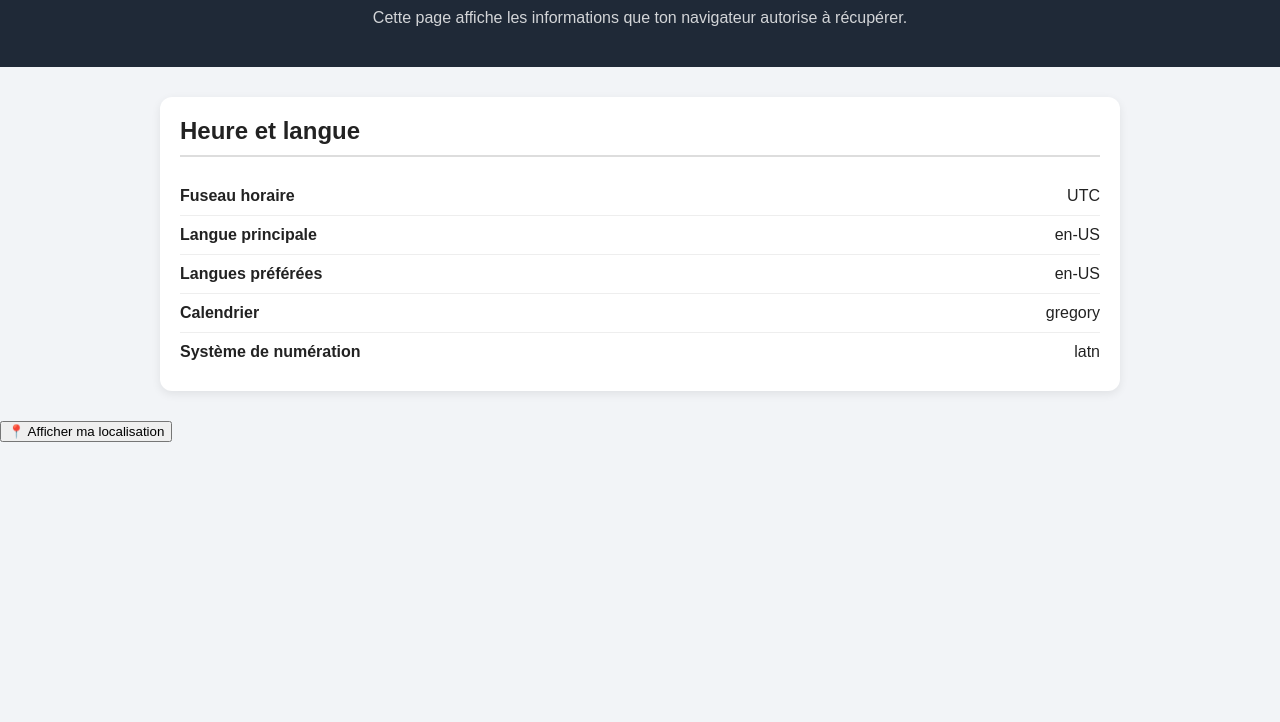
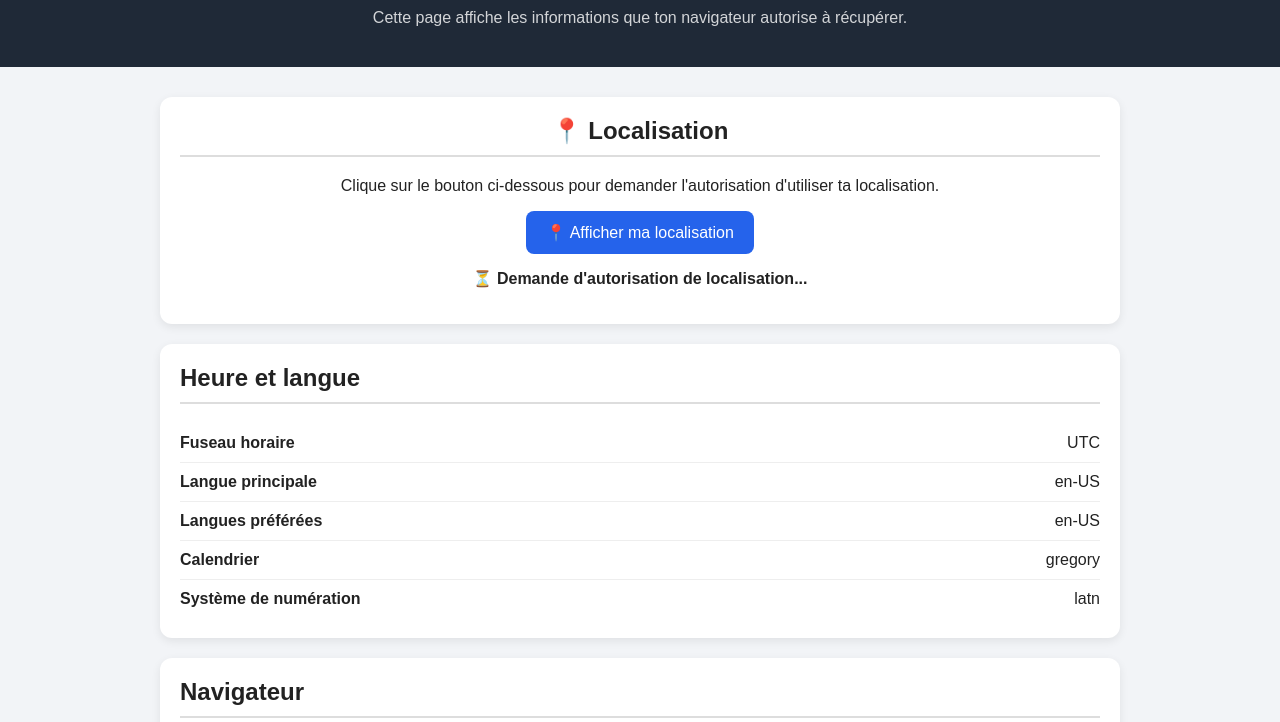
Before and after one commit to Vex1214/vex.site, a plain HTML site: page index.html in a window 1280 px wide. Both pictures are taken after a click on the button "📍 Afficher ma localisation". Shown: the part 78-800 px from the top of the page. Drawn offline with Linux system fonts and the light colour scheme.

Commit message:
Add files via upload

```diff
--- a/index.html
+++ b/index.html
@@ -1,5 +1,6 @@
 <!DOCTYPE html>
 <html lang="fr">
+
 <head>
     <meta charset="UTF-8">
     <meta name="viewport" content="width=device-width, initial-scale=1.0">
@@ -11,13 +12,38 @@
 
     <header>
         <h1>Informations de mon navigateur</h1>
-        <p>Cette page affiche les informations que ton navigateur autorise à récupérer.</p>
+        <p>
+            Cette page affiche les informations que ton navigateur
+            autorise à récupérer.
+        </p>
     </header>
 
-    <main id="informations"></main>
+    <main>
 
+        <!-- Bouton de localisation -->
+        <section class="localisation">
+            <h2>📍 Localisation</h2>
+
+            <p>
+                Clique sur le bouton ci-dessous pour demander
+                l'autorisation d'utiliser ta localisation.
+            </p>
+
+            <button id="localiser">
+                📍 Afficher ma localisation
+            </button>
+
+            <p id="position"></p>
+        </section>
+
+        <!-- Informations du navigateur -->
+        <div id="informations"></div>
+
+    </main>
+
+    <!-- Le JavaScript est chargé APRÈS les éléments HTML -->
     <script src="script.js"></script>
+
 </body>
+
 </html>
-<button id="localiser">📍 Afficher ma localisation</button>
-<p id="position"></p>
--- a/script.js
+++ b/script.js
@@ -4,7 +4,8 @@ const informations = {
         "Langue principale": navigator.language,
         "Langues préférées": navigator.languages.join(", "),
         "Calendrier": Intl.DateTimeFormat().resolvedOptions().calendar,
-        "Système de numération": Intl.NumberFormat().resolvedOptions().numberingSystem
+        "Système de numération":
+            Intl.NumberFormat().resolvedOptions().numberingSystem
     },
 
     "Navigateur": {
@@ -28,58 +29,90 @@ const informations = {
         "Thème": window.matchMedia("(prefers-color-scheme: dark)").matches
             ? "sombre"
             : "clair",
-        "Animations réduites": window.matchMedia("(prefers-reduced-motion: reduce)").matches
+
+        "Animations réduites":
+            window.matchMedia("(prefers-reduced-motion: reduce)").matches
                 ? "oui"
                 : "non"
     },
 
     "Matériel": {
-        "Cœurs du processeur": navigator.hardwareConcurrency || "non disponible",
-        "Mémoire approximative": navigator.deviceMemory
+        "Cœurs du processeur":
+            navigator.hardwareConcurrency || "non disponible",
+
+        "Mémoire approximative":
+            navigator.deviceMemory
                 ? `≈ ${navigator.deviceMemory} Go`
                 : "non disponible",
-        "WebGL": "WebGL" in document.createElement("canvas")
+
+        "WebGL":
+            "WebGL" in document.createElement("canvas")
                 ? "oui"
                 : "non"
     },
 
     "Connexion": {
-        "Type": navigator.connection?.effectiveType || "non disponible",
-        "Débit estimé": navigator.connection?.downlink
+        "Type":
+            navigator.connection?.effectiveType || "non disponible",
+
+        "Débit estimé":
+            navigator.connection?.downlink
                 ? `${navigator.connection.downlink} Mb/s`
                 : "non disponible",
-        "Latence estimée": navigator.connection?.rtt
+
+        "Latence estimée":
+            navigator.connection?.rtt
                 ? `${navigator.connection.rtt} ms`
                 : "non disponible",
-        "Économiseur de données": navigator.connection?.saveData
+
+        "Économiseur de données":
+            navigator.connection?.saveData
                 ? "oui"
                 : "non"
     },
 
     "Capacités": {
-        "Géolocalisation": "geolocation" in navigator
+        "Géolocalisation":
+            "geolocation" in navigator
                 ? "disponible"
                 : "non disponible",
-        "Notifications": "Notification" in window
+
+        "Notifications":
+            "Notification" in window
                 ? "disponible"
                 : "non disponible",
-        "Caméra et micro": navigator.mediaDevices
+
+        "Caméra et micro":
+            navigator.mediaDevices
                 ? "disponibles"
                 : "non disponibles",
-        "Presse-papiers": navigator.clipboard
+
+        "Presse-papiers":
+            navigator.clipboard
                 ? "disponible"
                 : "non disponible",
-        "Bluetooth": "bluetooth" in navigator
+
+        "Bluetooth":
+            "bluetooth" in navigator
                 ? "disponible"
                 : "non disponible",
-        "Stockage local": "localStorage" in window
+
+        "Stockage local":
+            "localStorage" in window
                 ? "disponible"
                 : "non disponible",
-        "IndexedDB": "indexedDB" in window
+
+        "IndexedDB":
+            "indexedDB" in window
                 ? "oui"
                 : "non"
     }
 };
+
+
+// ======================================
+// AFFICHAGE DES INFORMATIONS
+// ======================================
 
 const conteneur = document.getElementById("informations");
 
@@ -112,31 +145,52 @@ for (const [categorie, donnees] of Object.entries(informations)) {
     }
 
     conteneur.appendChild(section);
+}
 
-    document.getElementById("localiser").addEventListener("click", () => {
+
+// ======================================
+// GÉOLOCALISATION
+// ======================================
+
+const boutonLocaliser = document.getElementById("localiser");
 const resultat = document.getElementById("position");
 
+boutonLocaliser.addEventListener("click", () => {
+
     if (!navigator.geolocation) {
-        resultat.textContent = "La géolocalisation n'est pas disponible.";
+        resultat.textContent =
+            "❌ La géolocalisation n'est pas disponible.";
         return;
     }
 
-    resultat.textContent = "Demande d'autorisation de localisation...";
+    resultat.textContent =
+        "⏳ Demande d'autorisation de localisation...";
 
     navigator.geolocation.getCurrentPosition(
+
+        // Si la personne accepte
         (position) => {
+
             const latitude = position.coords.latitude;
             const longitude = position.coords.longitude;
 
             resultat.innerHTML = `
+                ✅ Localisation obtenue !<br><br>
                 Latitude : ${latitude.toFixed(5)}<br>
                 Longitude : ${longitude.toFixed(5)}
             `;
         },
-        () => {
+
+        // Si la personne refuse
+        (erreur) => {
+
+            if (erreur.code === 1) {
                 resultat.textContent =
-                "Localisation refusée ou indisponible.";
+                    "❌ La permission de localisation a été refusée.";
+            } else {
+                resultat.textContent =
+                    "❌ Impossible d'obtenir la localisation.";
+            }
         }
     );
 });
-}
--- a/style.css
+++ b/style.css
@@ -76,3 +76,28 @@ h2 {
         text-align: left;
     }
 }
+
+/* Bouton de localisation */
+
+.localisation {
+    text-align: center;
+}
+
+button {
+    padding: 12px 20px;
+    border: none;
+    border-radius: 8px;
+    background: #2563eb;
+    color: white;
+    font-size: 16px;
+    cursor: pointer;
+}
+
+button:hover {
+    opacity: 0.85;
+}
+
+#position {
+    margin-top: 15px;
+    font-weight: bold;
+}
```
Lines whose indentation alone changed are shown as unchanged.
